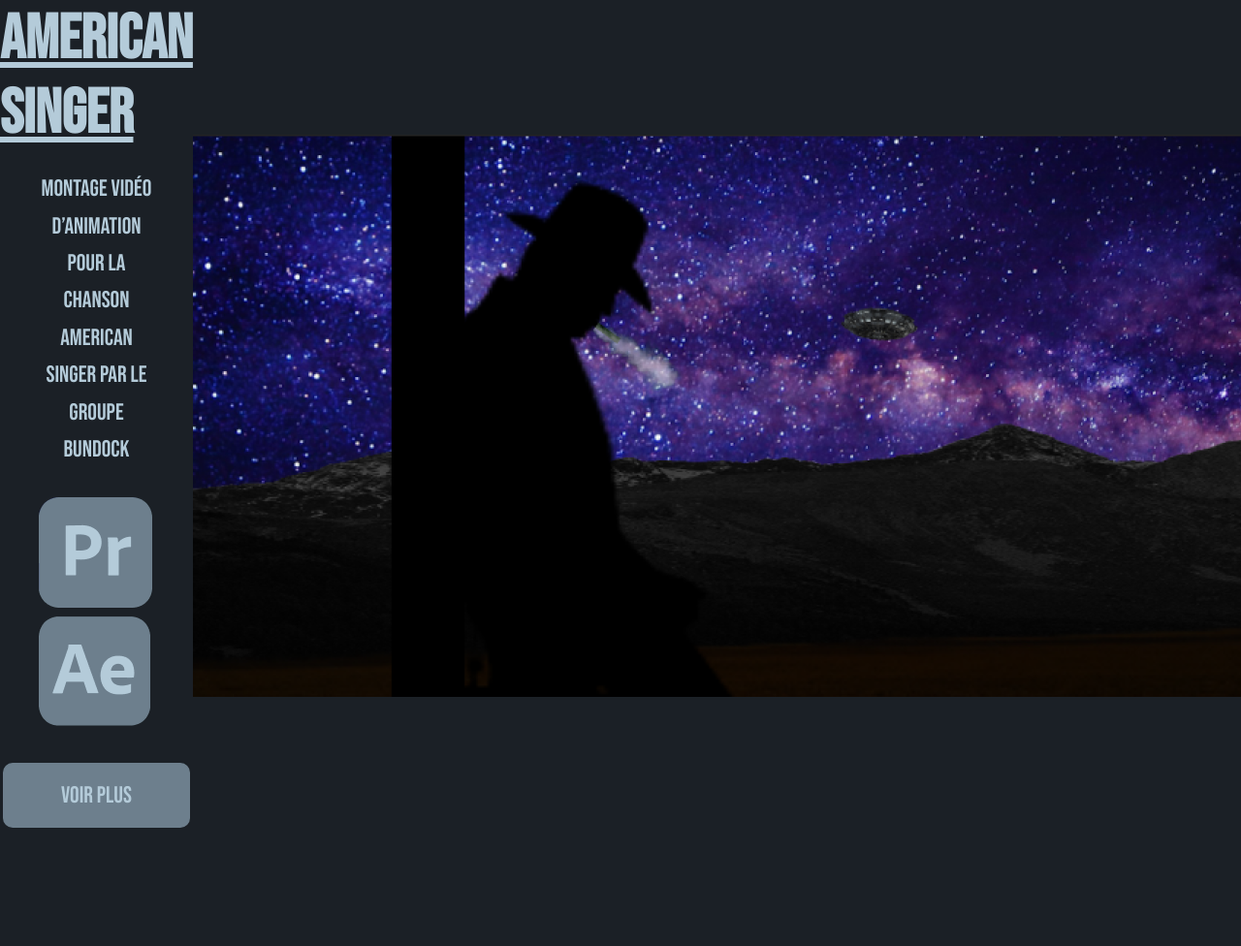
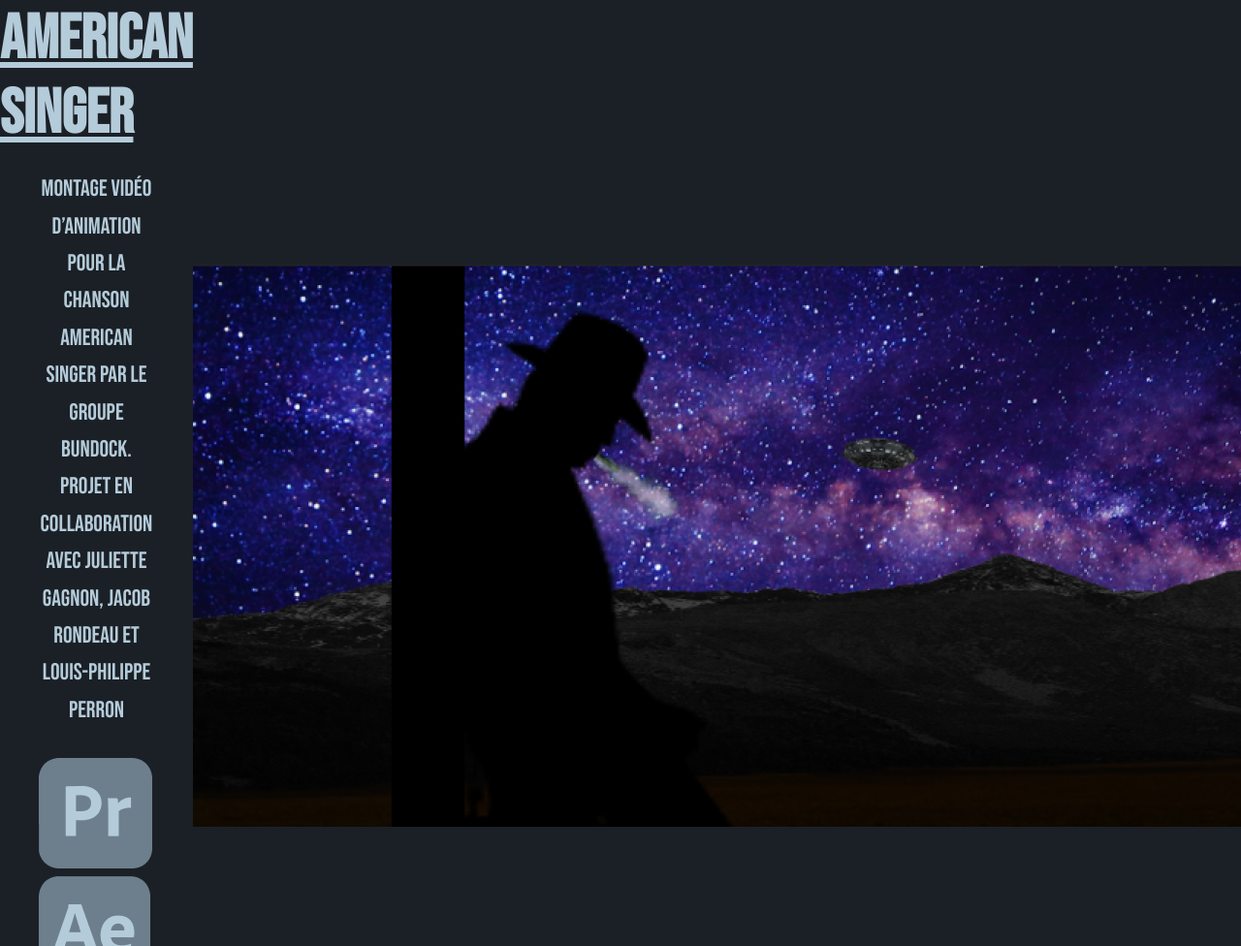
Before and after one commit to Pierre-Olivier98/portfolio-2021, a website: page src/index.html in a window 1280 px wide. Shown: the part 2354-3330 px from the top of the page at 97% size. Drawn offline with nearby package versions, Linux system fonts and the light colour scheme; files that its build step writes are made by us from their sources; a web font is replaced by a local one.

Commit message:
modif texte american singer

```diff
--- a/src/index.html
+++ b/src/index.html
@@ -69,7 +69,7 @@
 
                         <h3>American singer</h3>
 
-                        <p>Montage vidéo d’animation pour la chanson american singer par le groupe Bundock</p>
+                        <p>Montage vidéo d’animation pour la chanson american singer par le groupe Bundock. Projet en collaboration avec Juliette Gagnon, Jacob Rondeau et Louis-Philippe Perron</p>
                         <div class="logiciels">
                             <img src="./assets/images/Adobe_Premiere_Pro_CC_icon 2.png" alt="premiere">
                             <img src="./assets/images/Ae 4.png" alt="ae">
```
